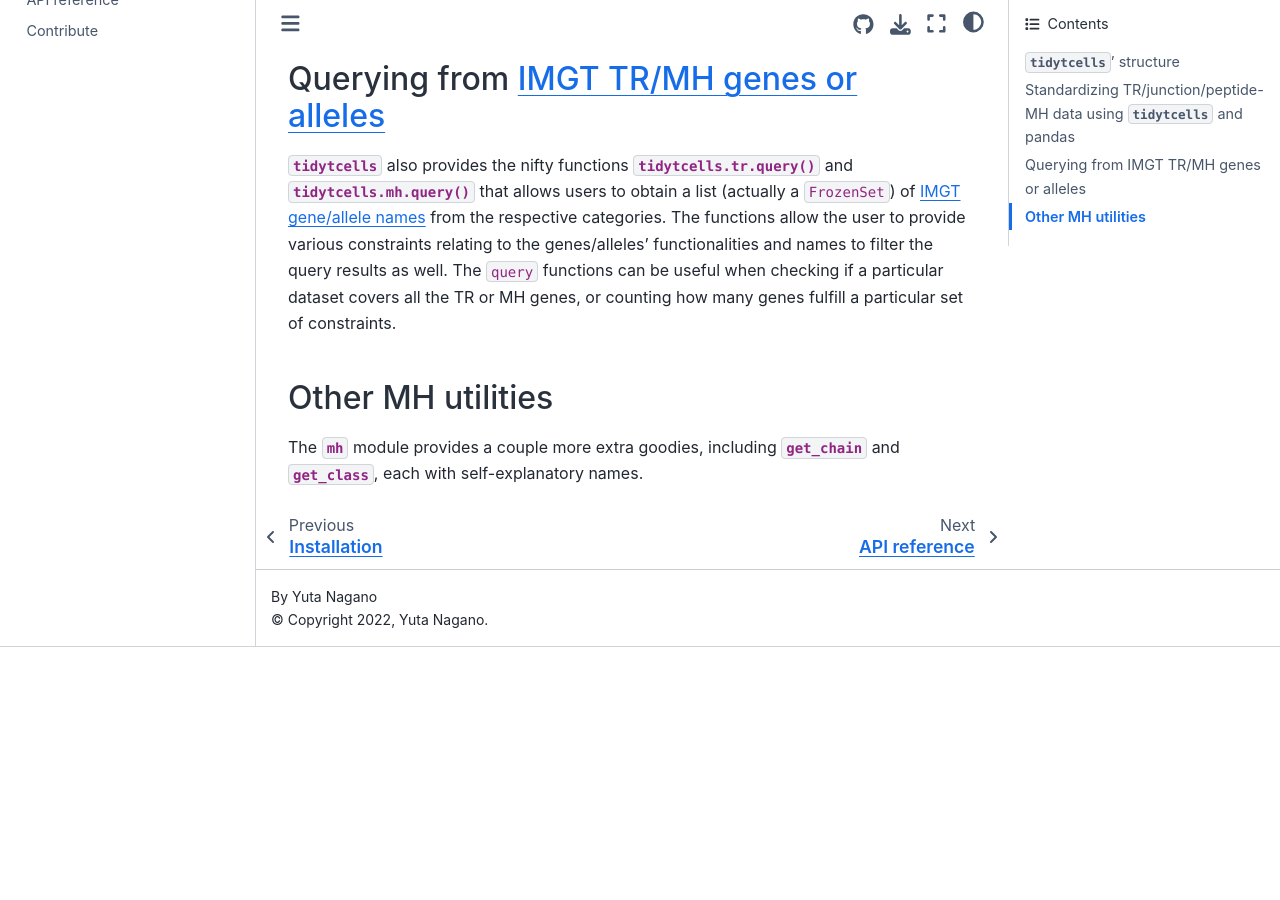
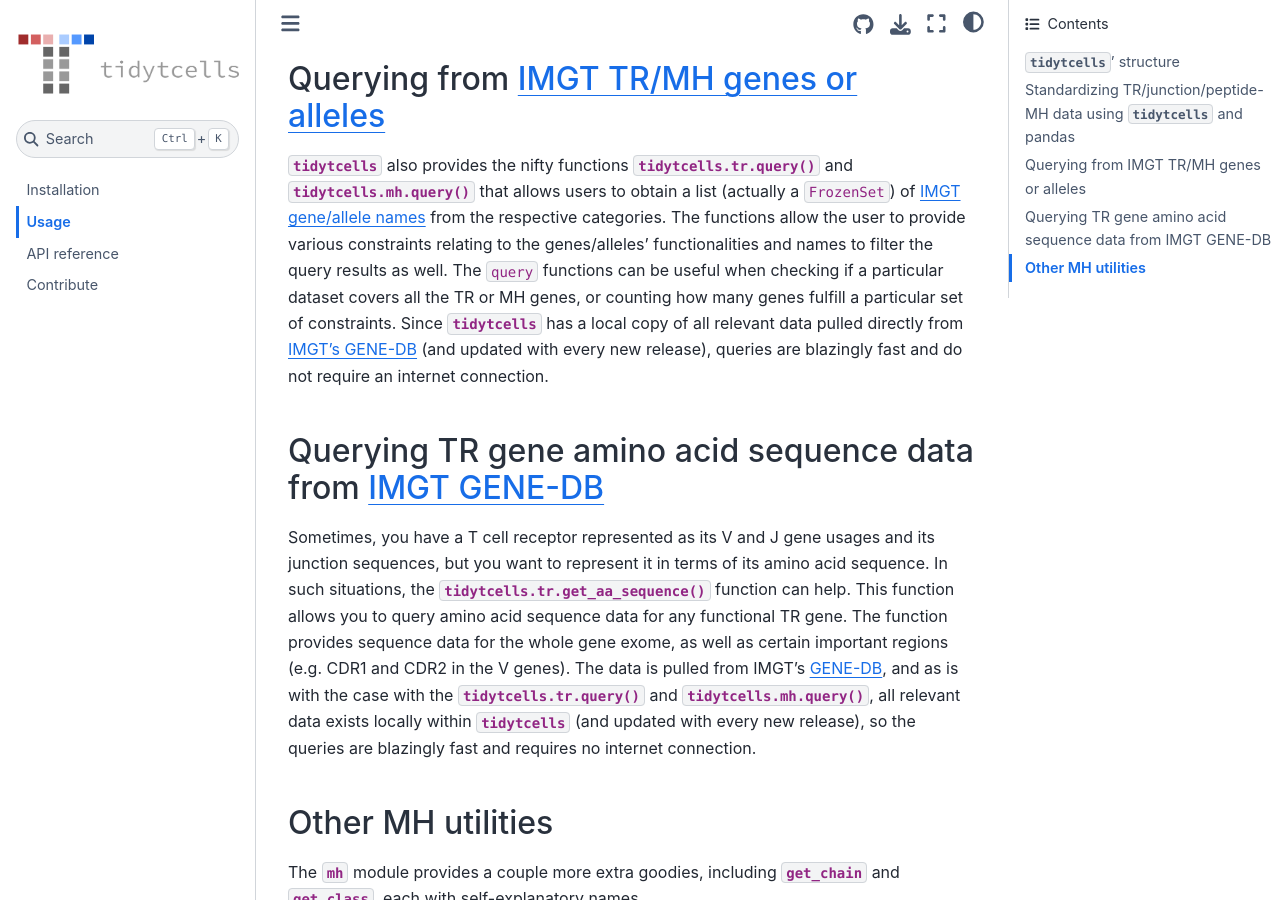
Before and after one commit to yutanagano/tidytcells, a Sphinx documentation site: the page built from docs/usage.rst, in a window 1280 px wide and 900 px high, scrolled down 2414 px. Built offline with Sphinx 7.4.7 and the Sphinx Book theme 1.1.4, drawn with Linux system fonts in a browser that asks for light colours; before the commit the page ends 3061 px from its top, so only the background shows below that.

Commit message:
Update usage page on the docs

```diff
--- a/docs/usage.rst
+++ b/docs/usage.rst
@@ -99,6 +99,17 @@ Querying from `IMGT TR/MH genes or alleles <https://www.imgt.org/IMGTrepertoire/
 :py:mod:`tidytcells` also provides the nifty functions :py:func:`tidytcells.tr.query` and :py:func:`tidytcells.mh.query` that allows users to obtain a list (actually a ``FrozenSet``) of `IMGT gene/allele names <https://www.imgt.org/IMGTrepertoire/>`_ from the respective categories.
 The functions allow the user to provide various constraints relating to the genes/alleles' functionalities and names to filter the query results as well.
 The ``query`` functions can be useful when checking if a particular dataset covers all the TR or MH genes, or counting how many genes fulfill a particular set of constraints.
+Since :py:mod:`tidytcells` has a local copy of all relevant data pulled directly from `IMGT's GENE-DB <https://www.imgt.org/genedb/>`_ (and updated with every new release), queries are blazingly fast and do not require an internet connection.
+
+
+Querying TR gene amino acid sequence data from `IMGT GENE-DB <https://www.imgt.org/genedb/>`_
+---------------------------------------------------------------------------------------------
+
+Sometimes, you have a T cell receptor represented as its V and J gene usages and its junction sequences, but you want to represent it in terms of its amino acid sequence.
+In such situations, the :py:func:`tidytcells.tr.get_aa_sequence` function can help.
+This function allows you to query amino acid sequence data for any functional TR gene.
+The function provides sequence data for the whole gene exome, as well as certain important regions (e.g. CDR1 and CDR2 in the V genes).
+The data is pulled from IMGT's `GENE-DB <https://www.imgt.org/genedb/>`_, and as is with the case with the :py:func:`tidytcells.tr.query` and :py:func:`tidytcells.mh.query`, all relevant data exists locally within :py:mod:`tidytcells` (and updated with every new release), so the queries are blazingly fast and requires no internet connection.
 
 Other MH utilities
 ------------------
```
